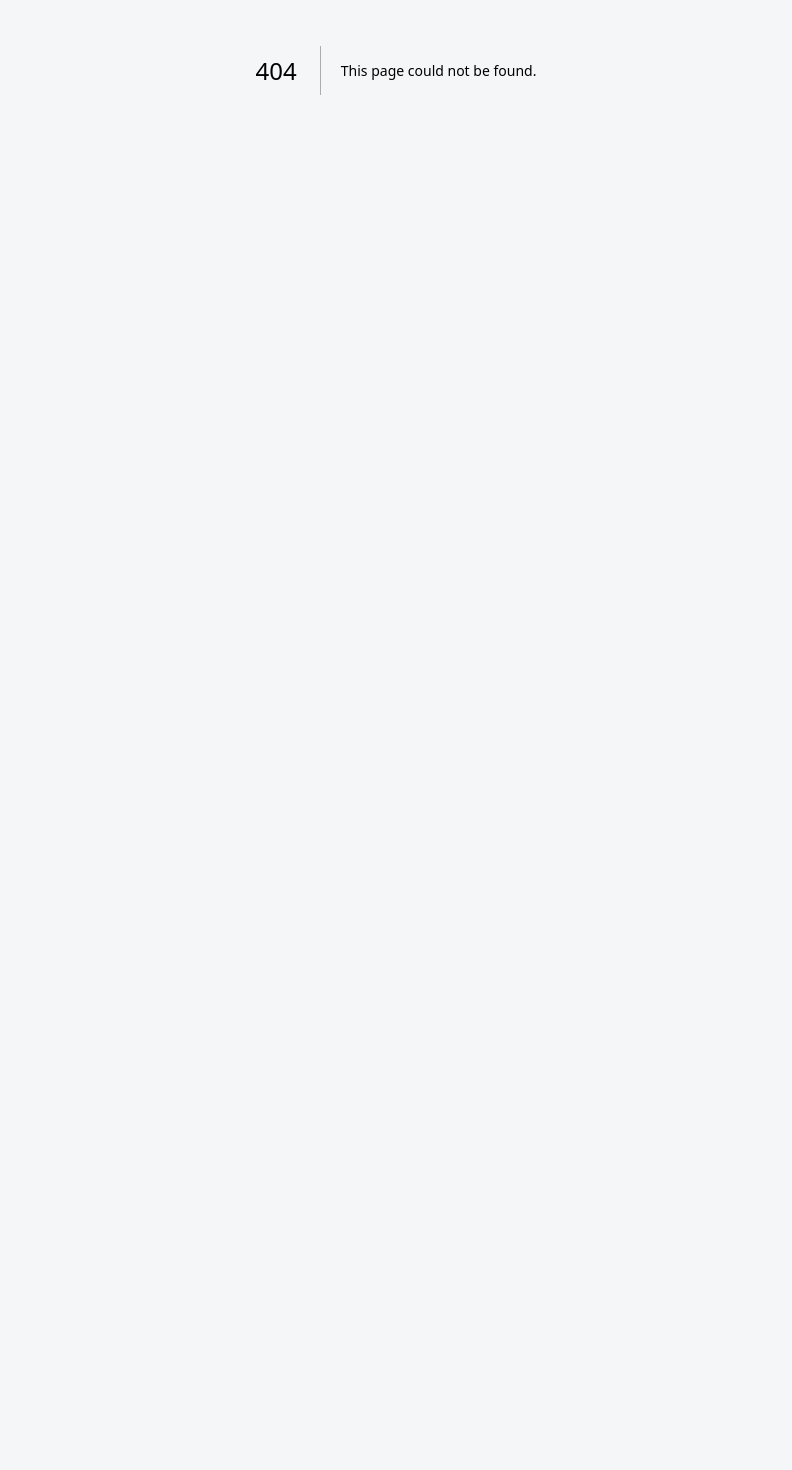
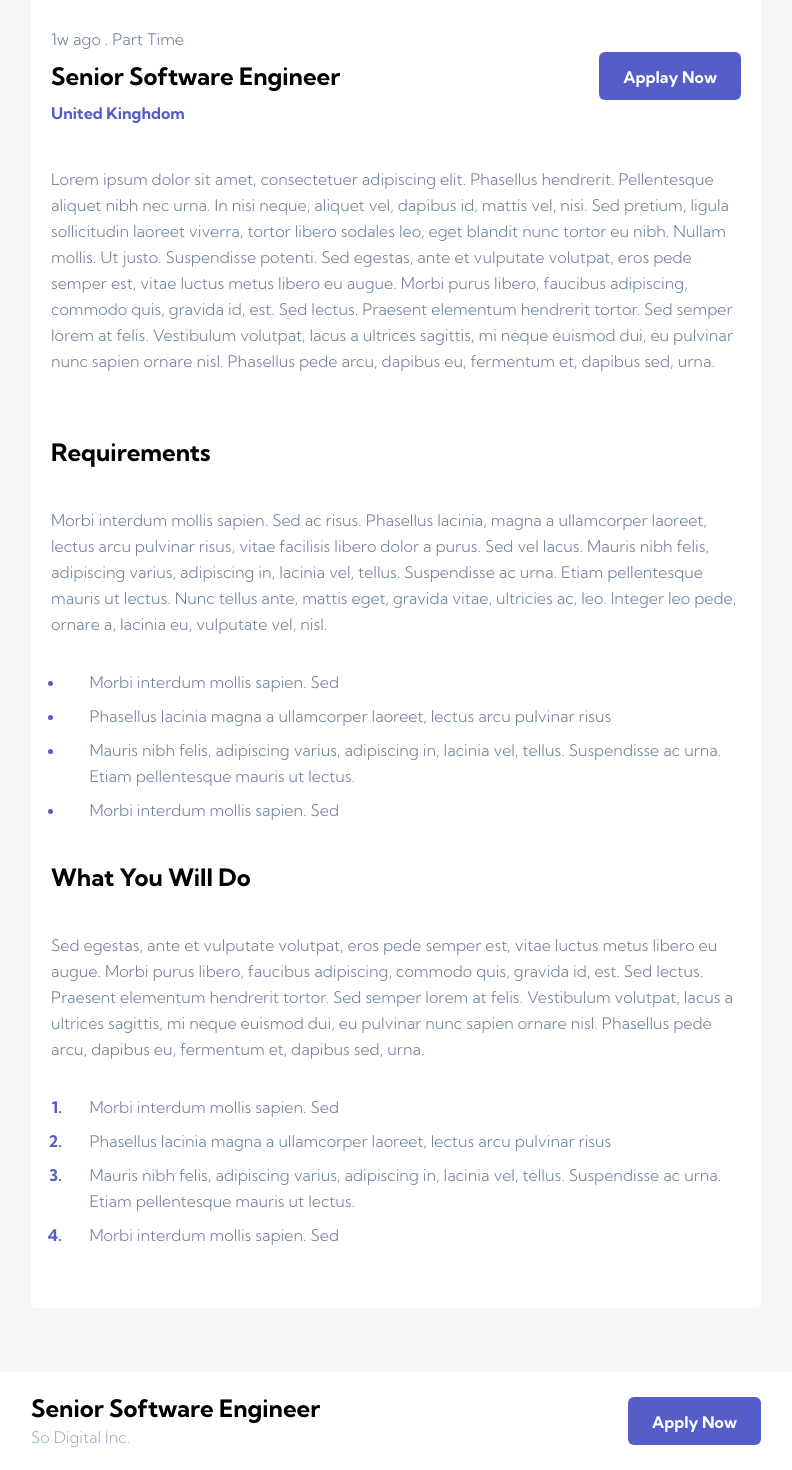
Before and after one commit to michalrudy9/Devjobs-App-NextJS, a Next.js app: page /job-offers/1 in a window 1280 px wide. Before the commit this address had no page. Shown: the part 330-1800 px from the top of the page, without its empty margins (244-1036 px from the left). Before the commit the page ends 800 px from the top, so only its background shows below. Built offline with nearby package versions, Linux system fonts and the light colour scheme.

Commit message:
Added job offer view component

```diff
--- /dev/null
+++ b/app/job-offers/[jobId]/page.tsx
@@ -0,0 +1,112 @@
+import Link from "next/link";
+
+import Header from "@/app/ui/common/Header";
+import SecondaryButton from "@/app/ui/common/buttons/SecondaryButton";
+import PrimaryButton from "@/app/ui/common/buttons/PrimaryButton";
+
+const JobOffer = () => {
+  return (
+    <>
+      <Header className="h-[10rem]" />
+      <header className="bg-white mx-5 mb-5 rounded-md flex flex-col md:flex-row items-center px-7 pb-7 md:px-0 md:pb-0 -translate-y-4 md:-translate-y-10 lg:mx-auto lg:w-[45.625rem]">
+        <div
+          style={{ backgroundColor: "orange" }}
+          className="w-[3.125rem] h-[3.125rem] md:w-[8.75rem] md:h-[8.75rem] rounded-2xl md:rounded-none md:rounded-bl-md flex justify-center items-center translate-y-[-1.7rem] md:translate-y-0"
+        >
+          {/* <Image src={} alt="Scoot icon" width={} height={} /> */}
+        </div>
+        <div className="md:w-[calc(100%-8.75rem)] text-center md:text-left md:flex md:justify-between md:items-center md:px-10">
+          <div>
+            <h4 className="text-xl">Scoot</h4>
+            <p className="text-dark-grey font-light mb-4">scoot.com</p>
+          </div>
+          <SecondaryButton text="Company Site" className="h-12" />
+        </div>
+      </header>
+      <main className="bg-white m-5 font-light text-dark-grey rounded-md p-5 pt-9 lg:mx-auto lg:w-[45.625rem]">
+        <header className="flex flex-col md:flex-row gap-y-16 md:gap-y-0 justify-between md:items-center">
+          <div className="flex flex-col gap-y-2">
+            <p>1w ago . Part Time</p>
+            <h1 className="text-2xl text-black">Senior Software Engineer</h1>
+            <Link href="/" className="text-violet font-bold w-full">
+              United Kinghdom
+            </Link>
+          </div>
+          <PrimaryButton text="Applay Now" className="h-12 w-full md:w-auto" />
+        </header>
+        <p className="mt-10">
+          Lorem ipsum dolor sit amet, consectetuer adipiscing elit. Phasellus
+          hendrerit. Pellentesque aliquet nibh nec urna. In nisi neque, aliquet
+          vel, dapibus id, mattis vel, nisi. Sed pretium, ligula sollicitudin
+          laoreet viverra, tortor libero sodales leo, eget blandit nunc tortor
+          eu nibh. Nullam mollis. Ut justo. Suspendisse potenti. Sed egestas,
+          ante et vulputate volutpat, eros pede semper est, vitae luctus metus
+          libero eu augue. Morbi purus libero, faucibus adipiscing, commodo
+          quis, gravida id, est. Sed lectus. Praesent elementum hendrerit
+          tortor. Sed semper lorem at felis. Vestibulum volutpat, lacus a
+          ultrices sagittis, mi neque euismod dui, eu pulvinar nunc sapien
+          ornare nisl. Phasellus pede arcu, dapibus eu, fermentum et, dapibus
+          sed, urna.
+        </p>
+        <h2 className="mt-16 mb-10 text-black">Requirements</h2>
+        <p>
+          Morbi interdum mollis sapien. Sed ac risus. Phasellus lacinia, magna a
+          ullamcorper laoreet, lectus arcu pulvinar risus, vitae facilisis
+          libero dolor a purus. Sed vel lacus. Mauris nibh felis, adipiscing
+          varius, adipiscing in, lacinia vel, tellus. Suspendisse ac urna. Etiam
+          pellentesque mauris ut lectus. Nunc tellus ante, mattis eget, gravida
+          vitae, ultricies ac, leo. Integer leo pede, ornare a, lacinia eu,
+          vulputate vel, nisl.
+        </p>
+        <ul className="list-disc ps-[.9rem] my-8 marker:text-violet">
+          <li className="ps-6 pb-2">Morbi interdum mollis sapien. Sed</li>
+          <li className="ps-6 pb-2">
+            Phasellus lacinia magna a ullamcorper laoreet, lectus arcu pulvinar
+            risus
+          </li>
+          <li className="ps-6 pb-2">
+            Mauris nibh felis, adipiscing varius, adipiscing in, lacinia vel,
+            tellus. Suspendisse ac urna. Etiam pellentesque mauris ut lectus.
+          </li>
+          <li className="ps-6 pb-2">Morbi interdum mollis sapien. Sed</li>
+        </ul>
+        <h2 className="mb-10 text-black">What You Will Do</h2>
+        <p>
+          Sed egestas, ante et vulputate volutpat, eros pede semper est, vitae
+          luctus metus libero eu augue. Morbi purus libero, faucibus adipiscing,
+          commodo quis, gravida id, est. Sed lectus. Praesent elementum
+          hendrerit tortor. Sed semper lorem at felis. Vestibulum volutpat,
+          lacus a ultrices sagittis, mi neque euismod dui, eu pulvinar nunc
+          sapien ornare nisl. Phasellus pede arcu, dapibus eu, fermentum et,
+          dapibus sed, urna.
+        </p>
+        <ol className="list-decimal ps-[.9rem] my-8 marker:text-violet marker:font-bold">
+          <li className="ps-6 pb-2">Morbi interdum mollis sapien. Sed</li>
+          <li className="ps-6 pb-2">
+            Phasellus lacinia magna a ullamcorper laoreet, lectus arcu pulvinar
+            risus
+          </li>
+          <li className="ps-6 pb-2">
+            Mauris nibh felis, adipiscing varius, adipiscing in, lacinia vel,
+            tellus. Suspendisse ac urna. Etiam pellentesque mauris ut lectus.
+          </li>
+          <li className="ps-6 pb-2">Morbi interdum mollis sapien. Sed</li>
+        </ol>
+      </main>
+      <footer className="bg-white rounded-md p-5 mt-16">
+        <div className="md:flex md:justify-between md:items-center lg:mx-auto lg:w-[45.625rem]">
+          <div className="hidden md:block">
+            <h4 className="text-2xl">Senior Software Engineer</h4>
+            <p className="text-gray font-light">So Digital Inc.</p>
+          </div>
+          <PrimaryButton
+            text="Apply Now"
+            className="w-full md:w-auto md:h-12"
+          />
+        </div>
+      </footer>
+    </>
+  );
+};
+
+export default JobOffer;
--- a/tailwind.config.ts
+++ b/tailwind.config.ts
@@ -15,9 +15,10 @@ const config: Config = {
       white: "#FFFFFF",
       "light-grey": "#F4F6F8",
       gray: "#9DAEC2",
+      black: "#000000",
       "dark-grey": "#6E8098",
-      'secondary-default': '#EEEFFB',
-      'secondary-hover': '#C6C9F1'
+      "secondary-default": "#EEEFFB",
+      "secondary-hover": "#C6C9F1",
     },
     extend: {
       fontFamily: {
```
